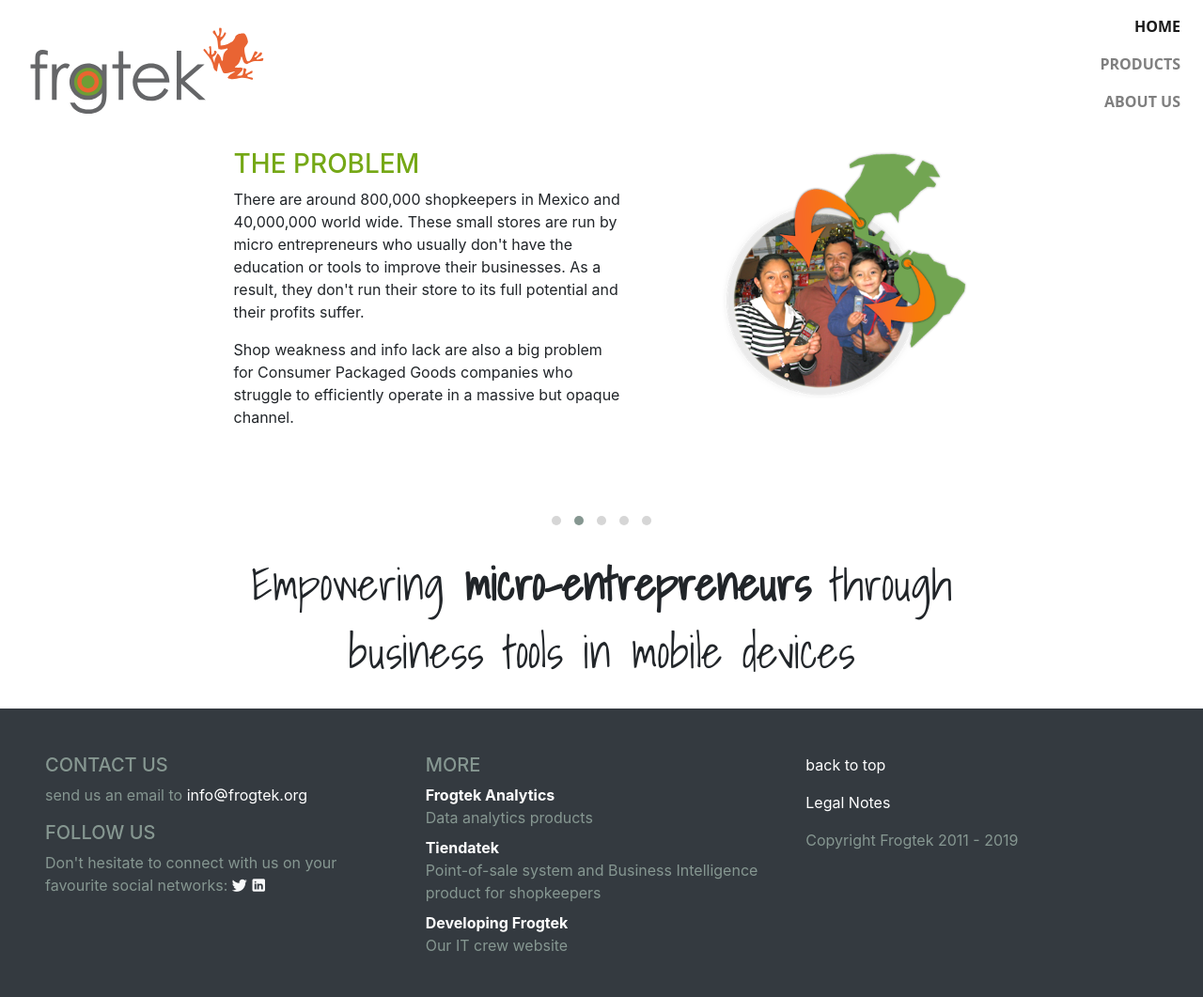
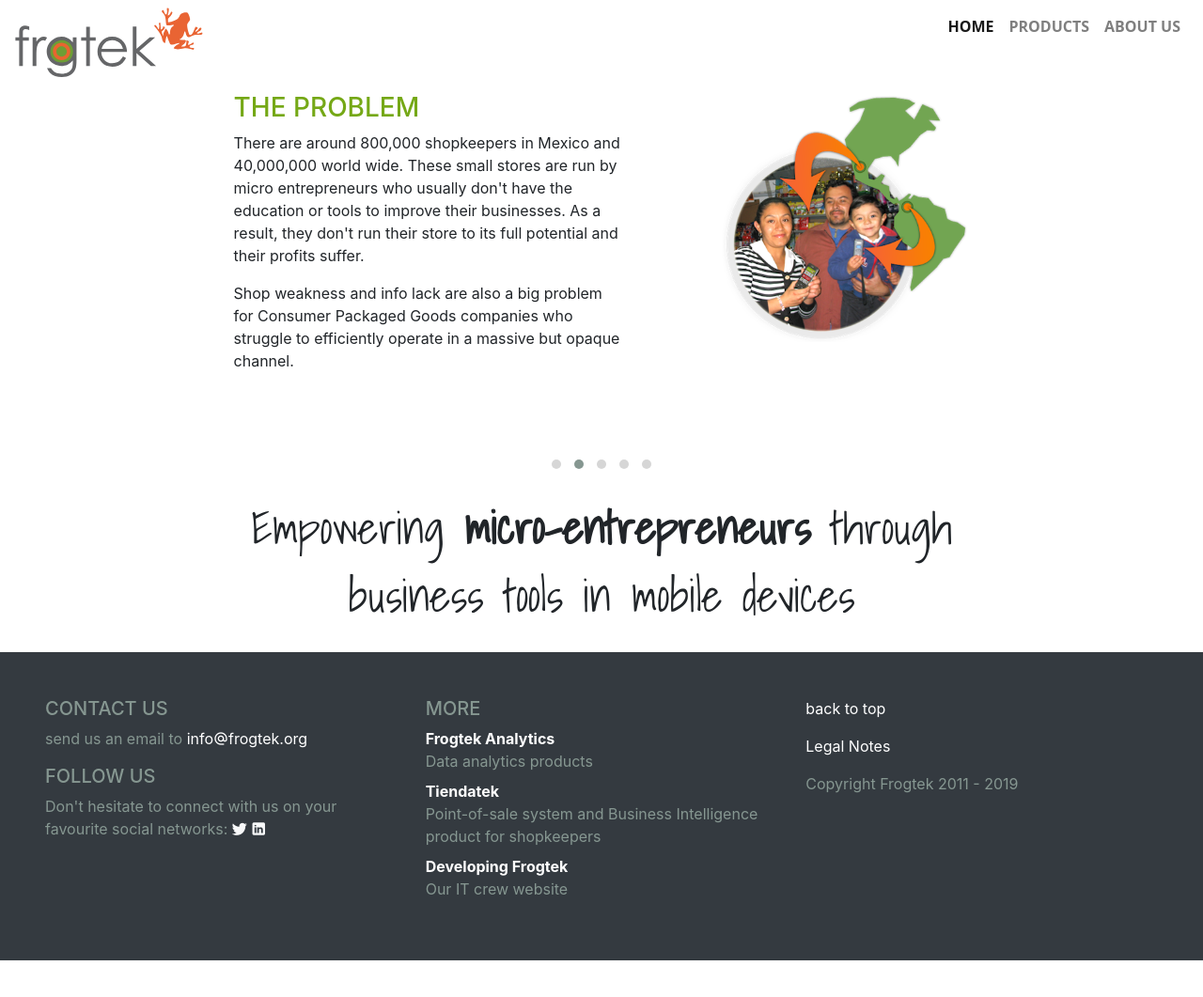
Before and after one commit to Frogtek/frogtek.github.io, a Jekyll site: the page built from index.md, in a window 1280 px wide and 1082 px high. Shown: the top 1061 px of the window at 94% size. Built offline with Jekyll 4.4.1, drawn with Linux system fonts in a browser that asks for light colours.

Commit message:
Fix navigation bar in frogtek page

```diff
--- a/_includes/common-nav.html
+++ b/_includes/common-nav.html
@@ -1,6 +1,6 @@
-<nav id="top" class="navbar navbar-expand-lg navbar-light bg-white">
-    <a class="navbar-brand" href="{{ site.baseurl }}/">
-        <img src="{{site.baseurl}}/assets/img/logo.svg" class="img-fluid w-25 p-3" alt="Frogtek"></a>
+<nav id="top" class="analytics navbar sticky-top navbar-expand-lg navbar-light bg-white">
+    <a class="navbar-brand page-scroll w-50" href="{{site.baseurl}}/">
+        <img src="{{site.baseurl}}/assets/img/logo.svg" alt="Frogtek" class="img-fluid .d-none .d-sm-block">
     </a>
     <button class="navbar-toggler" type="button" data-toggle="collapse" data-target="#frogtekMenu"
             aria-controls="navbarNavAltMarkup" aria-expanded="false" aria-label="Toggle navigation">
```
